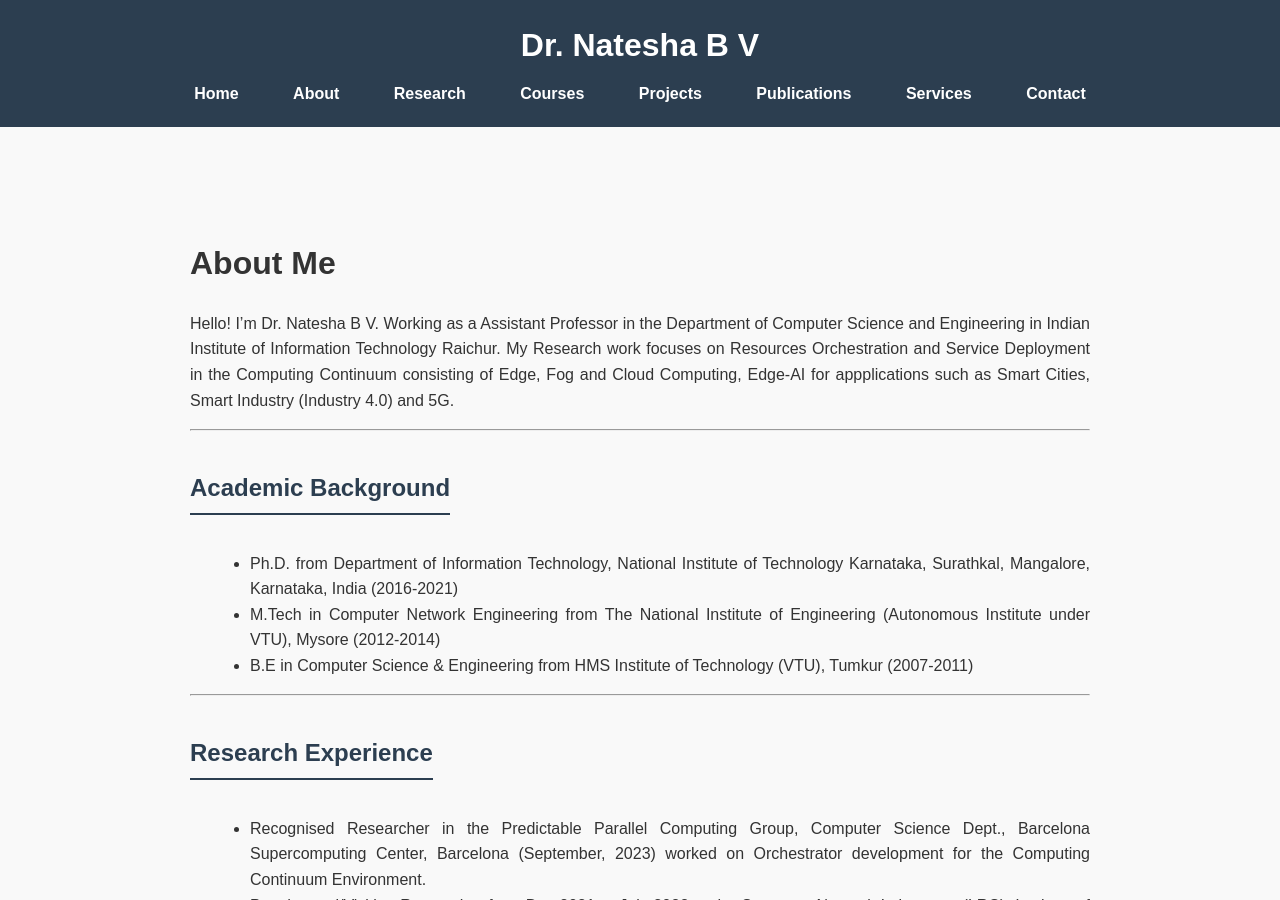
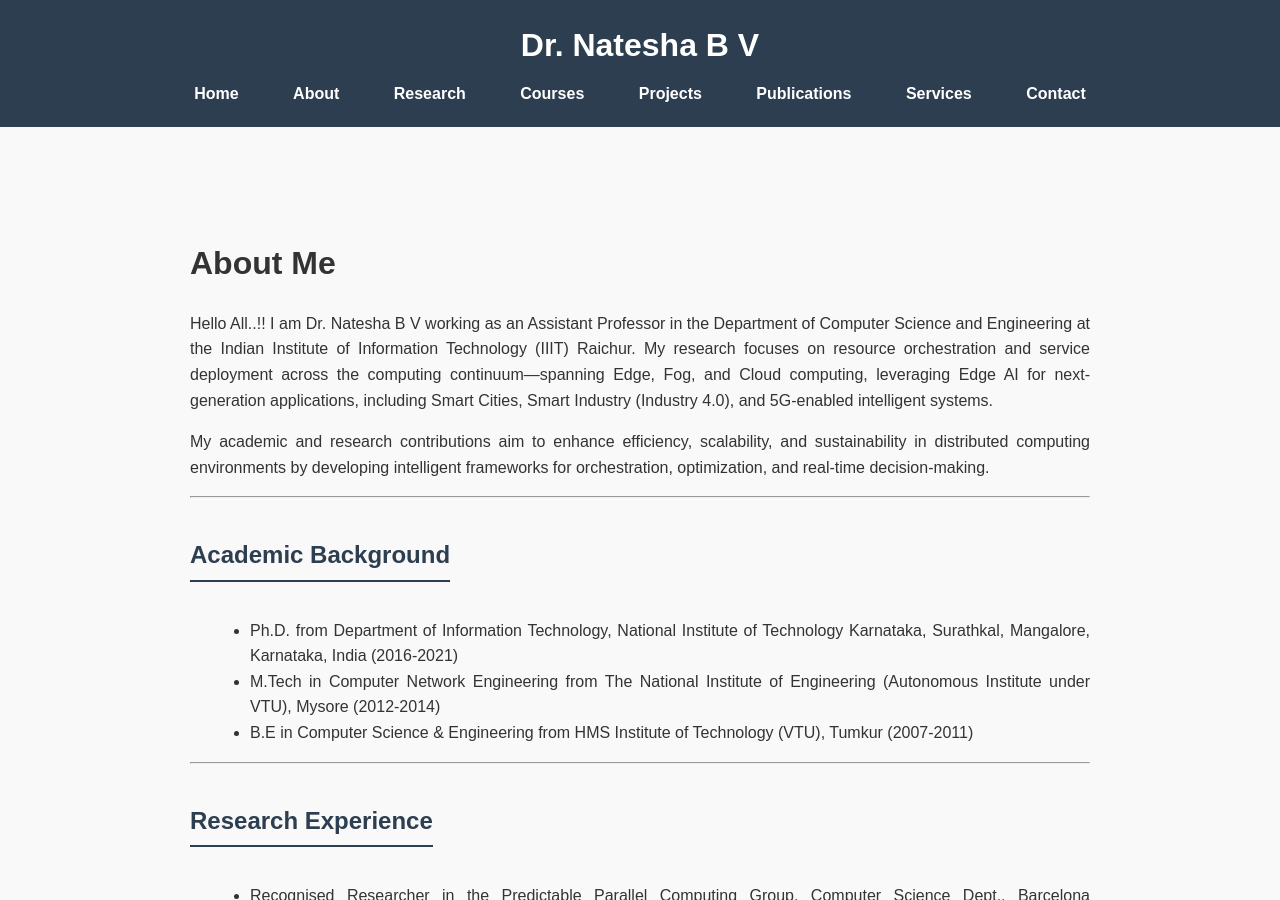
Before and after one commit to Nateshbv/Nateshbv.github.io, a Jekyll site: the page built from About.md, in a window 1280 px wide and 900 px high. Built offline with Jekyll 4.4.1, drawn with Linux system fonts in a browser that asks for light colours.

Commit message:
Update About.md

```diff
--- a/About.md
+++ b/About.md
@@ -5,7 +5,9 @@ title: About
 
 # About Me
 
-Hello! I’m Dr. Natesha B V. Working as a Assistant Professor in the Department of Computer Science and Engineering in Indian Institute of Information Technology Raichur. My Research work focuses on Resources Orchestration and Service Deployment in the Computing Continuum consisting of Edge, Fog and Cloud Computing, Edge-AI for appplications such as Smart Cities, Smart Industry (Industry 4.0) and 5G.
+Hello All..!!   I am Dr. Natesha B V working as an Assistant Professor in the Department of Computer Science and Engineering at the Indian Institute of Information Technology (IIIT) Raichur. My research focuses on resource orchestration and service deployment across the computing continuum—spanning Edge, Fog, and Cloud computing, leveraging Edge AI for next-generation applications, including Smart Cities, Smart Industry (Industry 4.0), and 5G-enabled intelligent systems.
+
+My academic and research contributions aim to enhance efficiency, scalability, and sustainability in distributed computing environments by developing intelligent frameworks for orchestration, optimization, and real-time decision-making.
 
 ---
 
```
